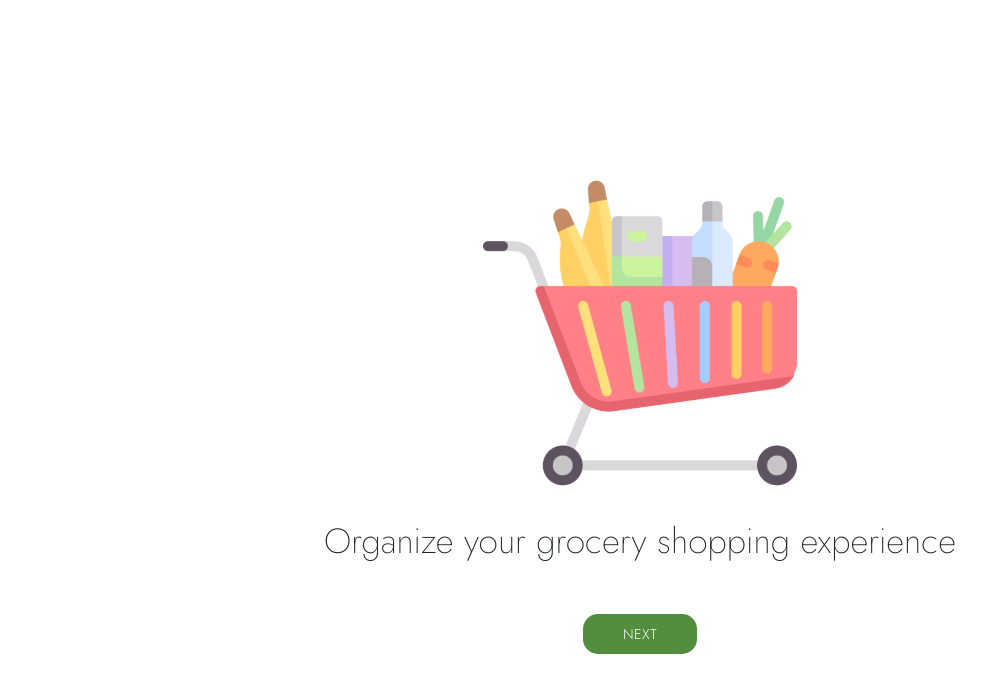
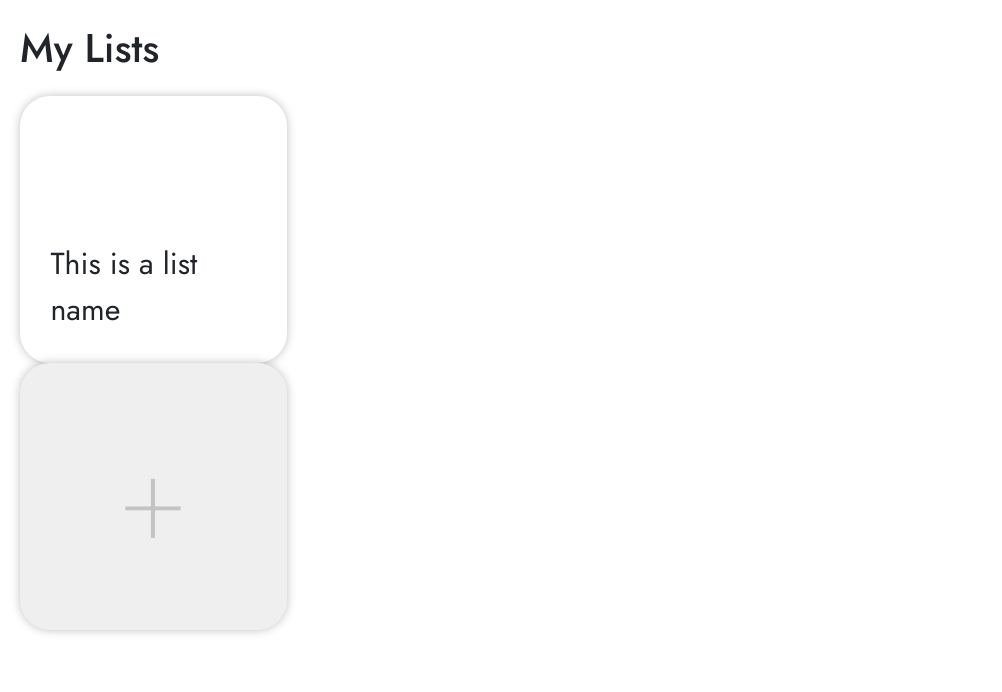
Before and after one commit to ElyTgy/grocr, a React (Create React App) app: page / in a window 1280 px wide. Shown: the top 692 px of the page, without its empty margins (0-1002 px from the left). Built offline with nearby package versions, Linux system fonts and the light colour scheme.

Commit message:
add boxes

```diff
--- a/package.json
+++ b/package.json
@@ -5,6 +5,7 @@
   "dependencies": {
     "@emotion/react": "^11.7.1",
     "@emotion/styled": "^11.6.0",
+    "@material-ui/icons": "^4.11.2",
     "@mui-treasury/components": "^1.10.1",
     "@mui-treasury/styles": "^1.13.1",
     "@mui/material": "^5.2.8",
--- a/src/App.js
+++ b/src/App.js
@@ -3,13 +3,15 @@ import {ThemeProvider} from '@mui/material/styles';
 import theme from "./Theme";
 import {Route, Routes} from "react-router-dom";
 import LandingPage from './LandingPage'
+import Home from './Home.js';
+
 
 //TODO: install and include the title font
 
 function App() {
   return (
 	  <ThemeProvider className="App" theme={theme}>
-		<LandingPage/>
+		<Home lists={[]}/>
 	  </ThemeProvider>
 
 	);
--- /dev/null
+++ b/src/Home.js
@@ -0,0 +1,22 @@
+import ListBoxItem from './ListBoxItem.js'
+import ListAddItem from './ListAddItem.js'
+import './Link.css'
+
+export default function(props){
+    let myListItems = ''
+
+    if(!props.lists){
+        myListItems = <p>You currently have no lists. <span className="link">Create a new list!</span></p>
+    }
+    else{
+        myListItems = [
+            <ListBoxItem name="This is a  list name"/>,
+            <ListAddItem/>]
+    }
+
+    return(
+    <div class="mx-2 container-fluid">
+        <h1 className='my-4'>My Lists</h1>
+        {myListItems}
+    </div>)
+}
--- /dev/null
+++ b/src/Link.css
@@ -0,0 +1,10 @@
+.link{
+    text-decoration: underline;
+    color: #528E3D;
+    cursor: pointer;
+    font-weight:300;
+}
+
+.link:active{
+    color:#A9C79E;
+}
--- /dev/null
+++ b/src/ListAddItem.js
@@ -0,0 +1,9 @@
+import "./ListBox.css"
+
+export default function ListBoxItem(props){
+    console.log('hi')
+    return(
+    <div className="list-add-box">
+        <p className="list-name">+</p>
+    </div>)
+}
--- /dev/null
+++ b/src/ListBox.css
@@ -0,0 +1,43 @@
+.list-item-box{
+    background: #FFFFFF;
+    box-shadow: 0px 0px 10px rgba(0, 0, 0, 0.25);
+    border-radius: 30px;
+    text-align:start;
+    width: 267px;
+    height: 267px;
+    display: flex;
+	align-items: flex-end;
+    cursor: pointer;
+}
+
+.list-item-box p{
+    margin:1em;
+    font-size:1.9rem;
+}
+
+.list-item-box:hover p{
+    color: #528E3D;
+}
+
+.list-add-box{
+    background: #EFEFEF;
+    box-shadow: 0px 0px 10px rgba(0, 0, 0, 0.25);
+    border-radius: 30px;
+    width: 267px;
+    height: 267px;
+    display: flex;
+	align-items: center;
+    text-align: center;
+    cursor:pointer;
+}
+
+.list-add-box p{
+    margin:auto;
+    font-size:8rem;
+    font-weight: 100;
+    color: #C4C4C4;
+}
+
+.list-add-box:hover p{
+    color: #acacac;
+}
--- /dev/null
+++ b/src/ListBoxItem.js
@@ -0,0 +1,9 @@
+import "./ListBox.css"
+
+export default function ListBoxItem(props){
+    console.log('hi')
+    return(
+    <div className="list-item-box">
+        <p className="list-name">{props.name}</p>
+    </div>)
+}
```
Also changed, not shown: 1 other file (tests, documents, lock files or other folders).
